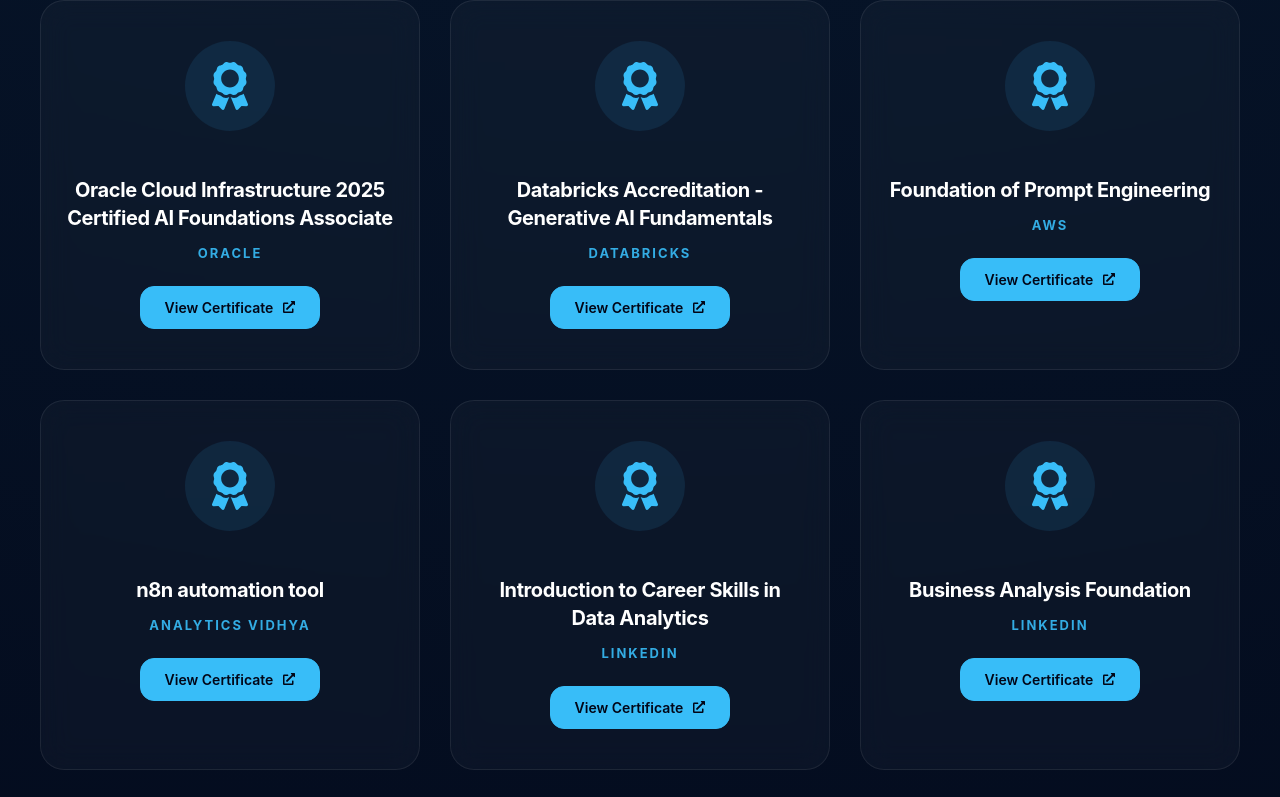
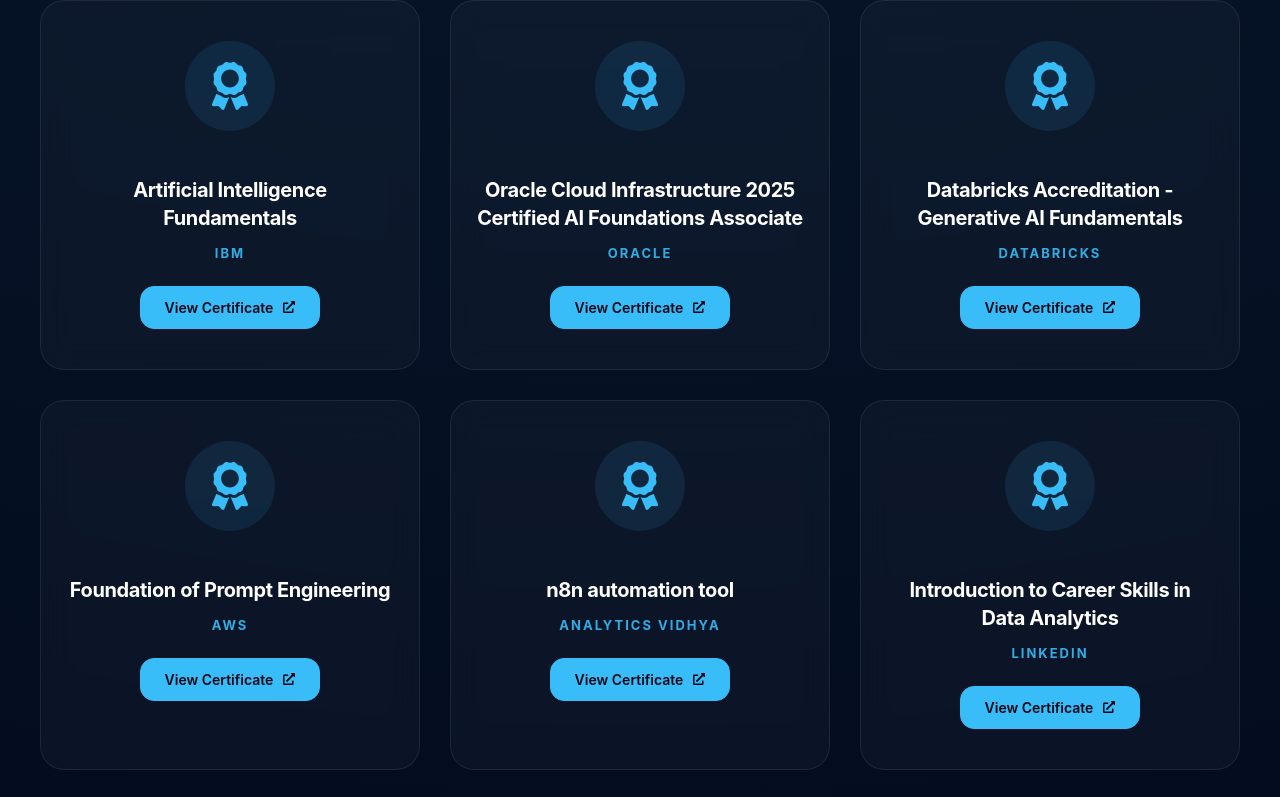
Before and after one commit to Samay24/samay-portfolio, a React (Vite) app: page / in a window 1280 px wide. Shown: the part 4236-5033 px from the top of the page. Built offline with nearby package versions, Linux system fonts and the light colour scheme.

Commit message:
feat: add IBM Artificial Intelligence Fundamentals certificate

```diff
--- a/src/App.jsx
+++ b/src/App.jsx
@@ -85,6 +85,12 @@
 );
 
 const certifications = [
+  {
+    title: "Artificial Intelligence Fundamentals",
+    company: "IBM",
+    link: "https://www.credly.com/badges/58ce9798-27a8-40dc-abc1-559e116af927/public_url"
+  },
+
   {
     title: "Oracle Cloud Infrastructure 2025 Certified AI Foundations Associate",
     company: "Oracle",
```
